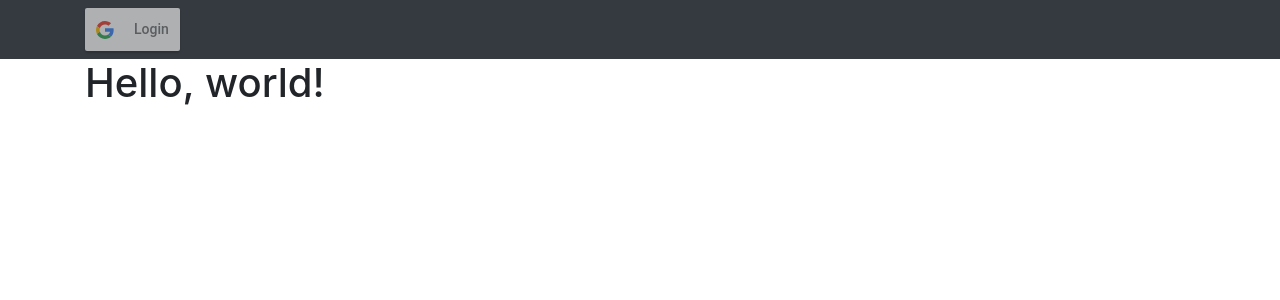
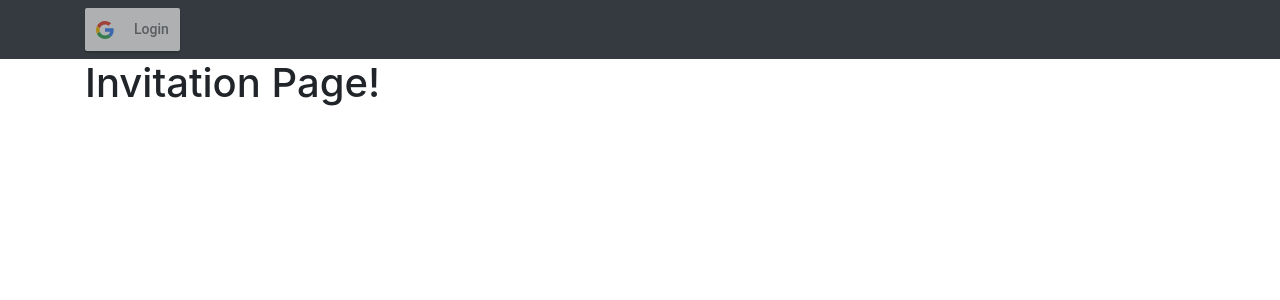
Before and after one commit to cs130-w21/17, a React (Create React App) app in the folder client/: page /invitation in a window 1280 px wide. Shown: the top 300 px of the page. Built offline with nearby package versions, Linux system fonts and the light colour scheme.

Commit message:
Added multi-page functionality

```diff
--- a/client/src/App.tsx
+++ b/client/src/App.tsx
@@ -1,10 +1,18 @@
 import React from 'react';
 import { AppNavbar } from './components/AppNavbar';
 import { Container } from 'reactstrap';
+import {
+    BrowserRouter as Router,
+    Route
+} from 'react-router-dom';
 
 import 'bootstrap/dist/css/bootstrap.min.css';
 import './App.css';
 import {IAppProps, IAppState, IUser} from "./types/interfaces";
+
+import { PAGES } from "./components/pages/PageConstants";
+import {HomePage} from "./components/pages/HomePage";
+import {InvitationPage} from "./components/pages/InvitationPage";
 
 class App extends React.Component<IAppProps, IAppState> {
 
@@ -50,7 +58,10 @@ class App extends React.Component<IAppProps, IAppState> {
                            logout={this.logout}
                 />
                 <Container>
-                    <h1>Hello, world!</h1>
+                    <Router>
+                        <Route exact path={PAGES.HOME_PAGE} component={HomePage}/>
+                        <Route exact path={PAGES.INVITATION_PAGE} component={InvitationPage}/>
+                    </Router>
                 </Container>
             </div>
         );
--- /dev/null
+++ b/client/src/components/pages/HomePage.tsx
@@ -0,0 +1,20 @@
+import React from 'react';
+import {HomePageProps, HomePageState} from "../../types/interfaces";
+
+
+class HomePage extends React.Component<HomePageProps, HomePageState> {
+    constructor(props : HomePageProps) {
+        super(props);
+
+        this.state = {}
+    }
+
+    render() : any {
+        return (
+            <h1>HomePage!</h1>
+        );
+    }
+}
+
+
+export { HomePage };
--- /dev/null
+++ b/client/src/components/pages/InvitationPage.tsx
@@ -0,0 +1,20 @@
+import React from 'react';
+import {InvitationProps, InvitationState} from "../../types/interfaces";
+
+
+class InvitationPage extends React.Component<InvitationProps, InvitationState> {
+    constructor(props : InvitationProps) {
+        super(props);
+
+        this.state = {}
+    }
+
+    render() : any {
+        return (
+            <h1>Invitation Page!</h1>
+        );
+    }
+}
+
+
+export { InvitationPage };
--- /dev/null
+++ b/client/src/components/pages/PageConstants.tsx
@@ -0,0 +1,4 @@
+export enum PAGES {
+    HOME_PAGE = '/',
+    INVITATION_PAGE = '/invitation'
+}
--- a/package.json
+++ b/package.json
@@ -14,6 +14,7 @@
   "author": "Brad Traversy",
   "license": "MIT",
   "dependencies": {
+    "@types/react-router-dom": "^5.1.7",
     "bcryptjs": "^2.4.3",
     "body-parser": "^1.19.0",
     "concurrently": "^3.6.0",
@@ -24,6 +25,7 @@
     "jsonwebtoken": "^8.5.0",
     "mongoose": "^5.1.6",
     "react-google-login": "^5.2.2",
+    "react-router-dom": "^5.2.0",
     "react-scripts": "^4.0.1"
   },
   "devDependencies": {
```
Also changed, not shown: client/src/types/interfaces.ts (+8 -0 lines), 1 other file (tests, documents, lock files or other folders).
